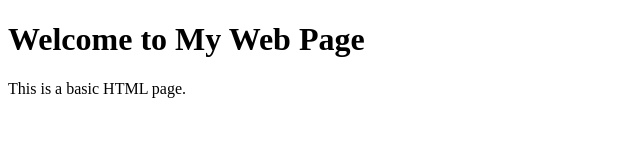
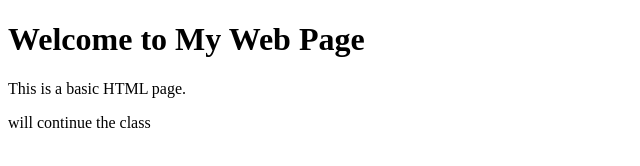
Before and after one commit to Devipriyanka7/basicwebpage, a plain HTML site: page index.html in a window 1280 px wide. Shown: the whole page, without its empty margins (0-640 px from the left). Drawn offline with Linux system fonts and the light colour scheme.

Commit message:
Update index.html

```diff
--- a/index.html
+++ b/index.html
@@ -8,5 +8,6 @@
 <body>
   <h1>Welcome to My Web Page</h1>
   <p>This is a basic HTML page.</p>
+  <p>will continue the class </p>
 </body>
 </html>
```
